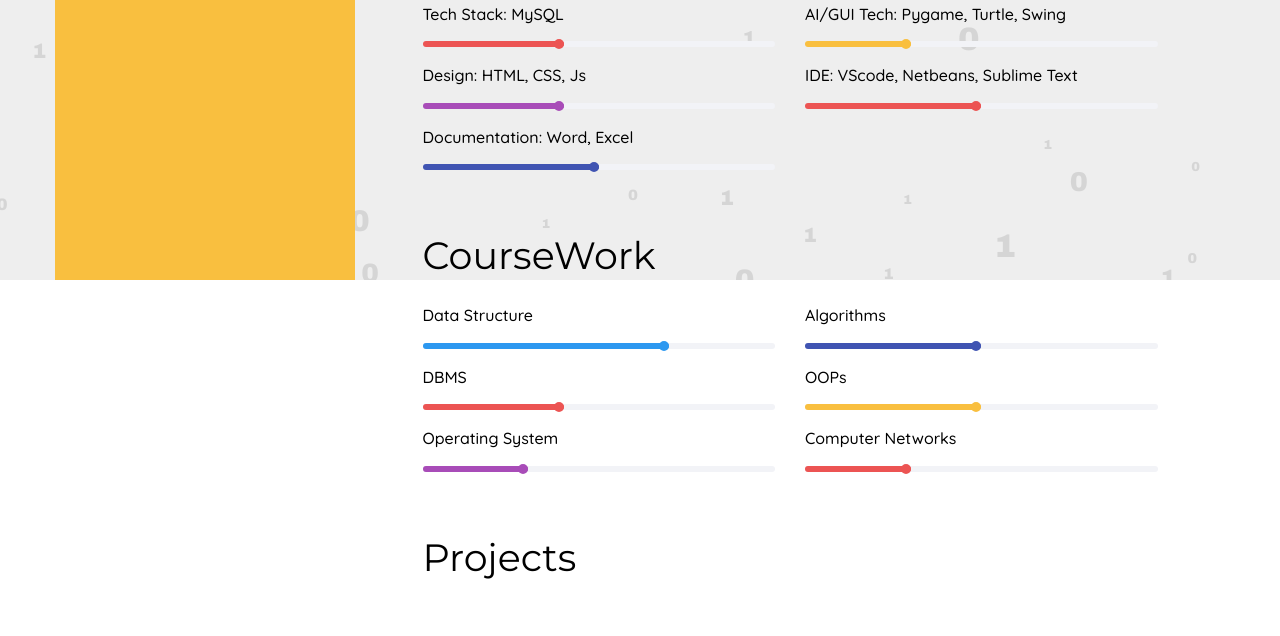
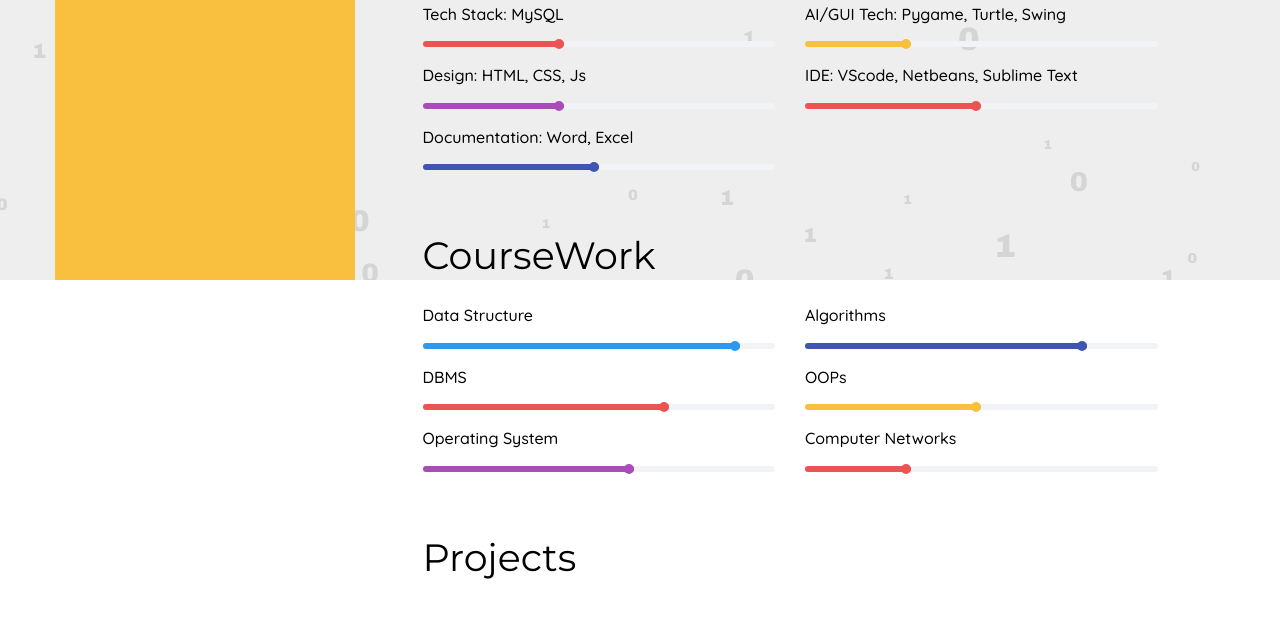
Before and after one commit to kmrabhinav06/kmrabhinav06.github.io, a plain HTML site: page index.html in a window 1280 px wide. Shown: the part 520-1156 px from the top of the page. Drawn offline with Linux system fonts and the light colour scheme; a web font is replaced by a local one.

Commit message:
Update index.html

```diff
--- a/index.html
+++ b/index.html
@@ -184,7 +184,7 @@
                                 <div class="progress-wrap">
                                     <h3 style="font-weight: 500;">Data Structure</h3>
                                     <div class="progress">
-                                        <div class="progress-bar color-1" role="progressbar" aria-valuenow="70" aria-valuemin="0" aria-valuemax="100" style="width:70%">
+                                        <div class="progress-bar color-1" role="progressbar" aria-valuenow="90" aria-valuemin="0" aria-valuemax="100" style="width:90%">
                                         </div>
                                     </div>
                                 </div>
@@ -193,7 +193,7 @@
                                 <div class="progress-wrap">
                                     <h3 style="font-weight: 500;">Algorithms</h3>
                                     <div class="progress">
-                                        <div class="progress-bar color-6" role="progressbar" aria-valuenow="50" aria-valuemin="0" aria-valuemax="100" style="width:50%">
+                                        <div class="progress-bar color-6" role="progressbar" aria-valuenow="80" aria-valuemin="0" aria-valuemax="100" style="width:80%">
                                         </div>
                                     </div>
                                 </div>
@@ -202,7 +202,7 @@
                                 <div class="progress-wrap">
                                     <h3 style="font-weight: 500;">DBMS</h3>
                                     <div class="progress">
-                                        <div class="progress-bar color-2" role="progressbar" aria-valuenow="40" aria-valuemin="0" aria-valuemax="100" style="width:40%">
+                                        <div class="progress-bar color-2" role="progressbar" aria-valuenow="70" aria-valuemin="0" aria-valuemax="100" style="width:70%">
                                         </div>
                                     </div>
                                 </div>
@@ -220,7 +220,7 @@
                                 <div class="progress-wrap">
                                     <h3 style="font-weight: 500;">Operating System</h3>
                                     <div class="progress">
-                                        <div class="progress-bar color-4" role="progressbar" aria-valuenow="70" aria-valuemin="0" aria-valuemax="100" style="width:30%">
+                                        <div class="progress-bar color-4" role="progressbar" aria-valuenow="60" aria-valuemin="0" aria-valuemax="100" style="width:60%">
                                         </div>
                                     </div>
                                 </div>
```
